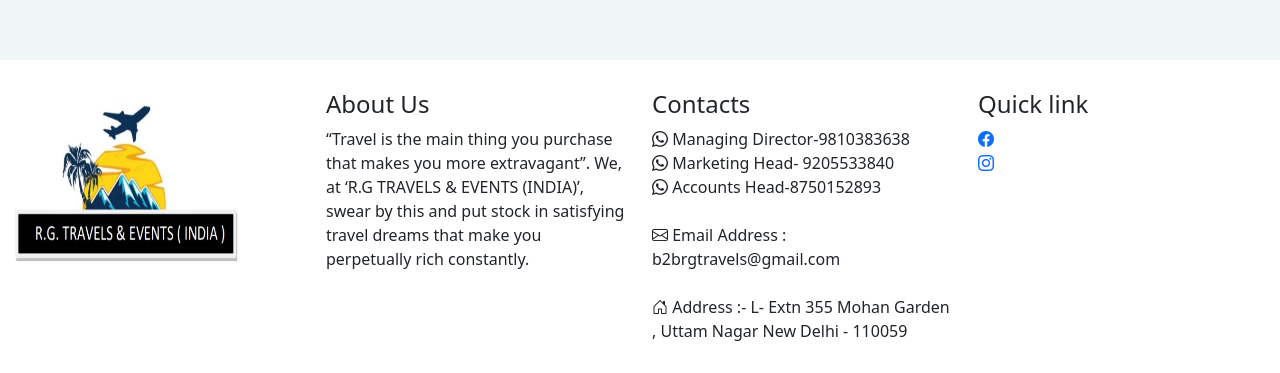
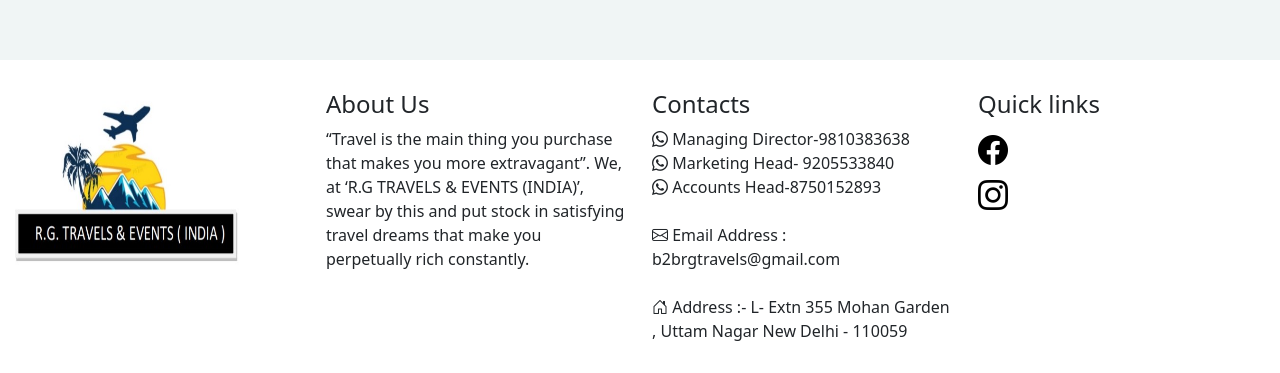
Before and after one commit to shivanshmittal56/R.Gtravels.github.io, a plain HTML site: page index.html in a window 1280 px wide. Shown: the part 3008-3381 px from the top of the page. Drawn offline with nearby package versions, Linux system fonts and the light colour scheme; a script that the page names is missing.

Commit message:
fifth commit

```diff
--- a/index.html
+++ b/index.html
@@ -221,10 +221,12 @@ New Delhi - 110059
             </div>
 
             <div class="col-lg-3">
-              <h4>Quick link</h4>
+              <h4>Quick links</h4>
+              <div class="our-social">
               <a href=""><i class="bi bi-facebook"></i></a>
               <br>
               <a href=""><i class="bi bi-instagram"></i></a>
+              </div>
             </div>
           </div>
 
--- a/style.css
+++ b/style.css
@@ -88,3 +88,9 @@ li a {
   padding-top: 30px;
   padding-bottom: 30px;
 }
+
+.our-social a {
+  text-decoration: none;
+  color: black;
+  font-size: 30px;
+}
```
